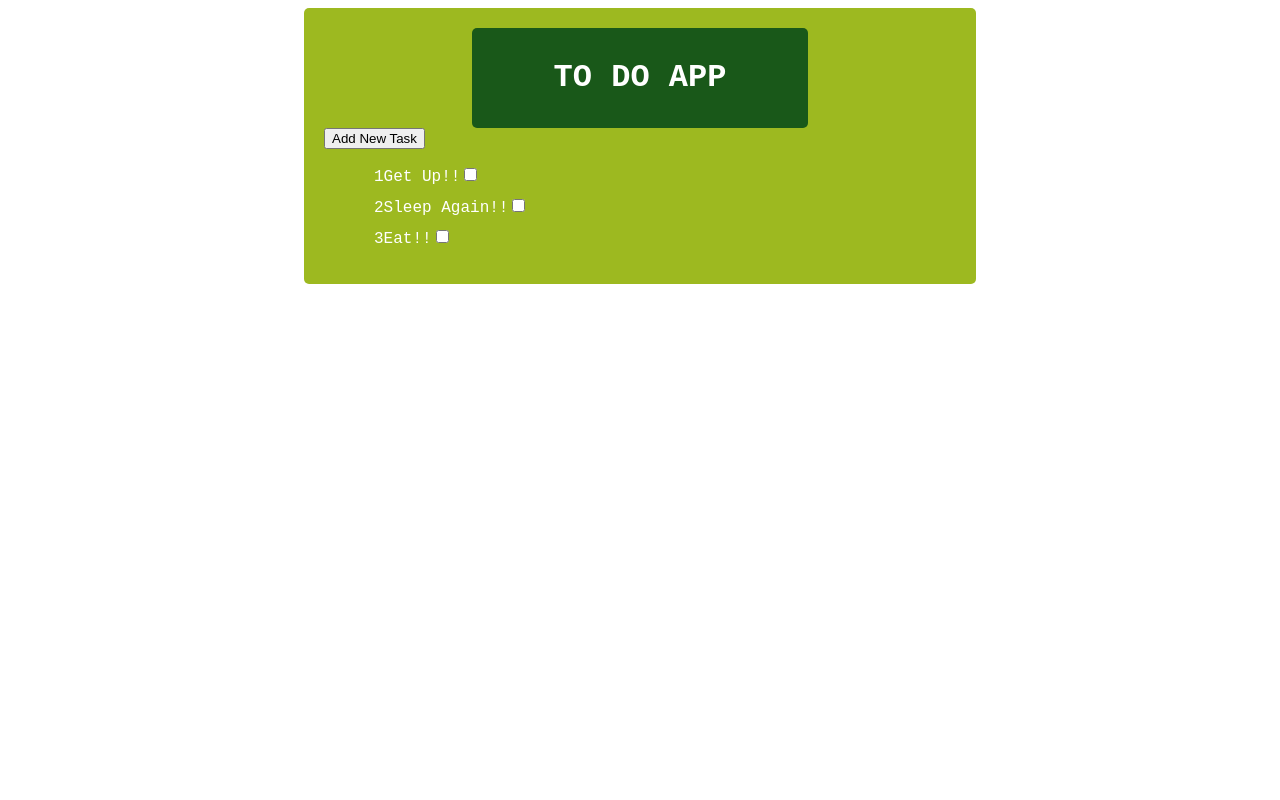
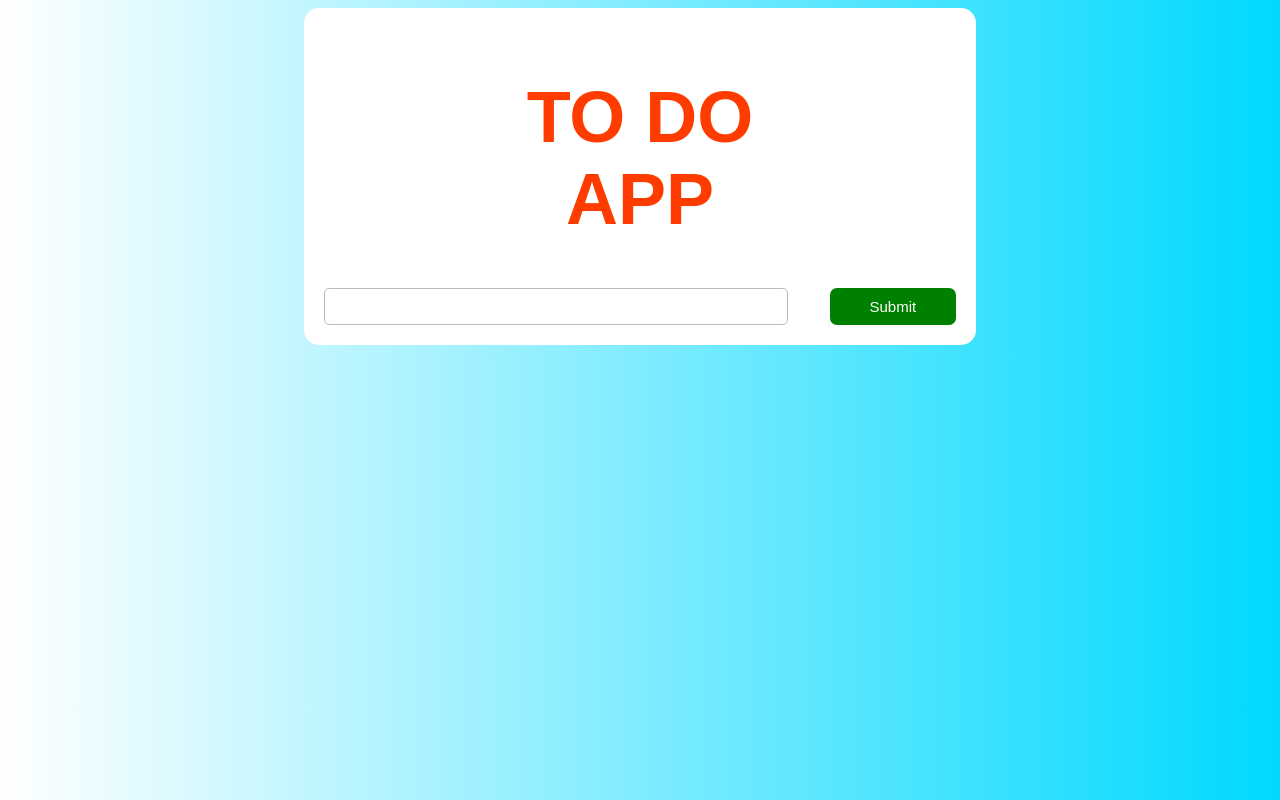
Before and after one commit to priyarajputexc/Todo-App, an Angular app: page /#/add-todo in a window 1280 px wide. Before the commit this address led to /show-list#/add-todo. Built offline with nearby package versions, Linux system fonts and the light colour scheme.

Commit message:
styles added

```diff
--- a/src/app/app-routing.module.ts
+++ b/src/app/app-routing.module.ts
@@ -20,7 +20,7 @@ const routes: Routes = [
 ];
 
 @NgModule({
-  imports: [RouterModule.forRoot(routes)],
+  imports: [RouterModule.forRoot(routes, {useHash: true})],
   exports: [RouterModule]
 })
 export class AppRoutingModule { }
--- a/src/app/app.component.css
+++ b/src/app/app.component.css
@@ -1,17 +1,15 @@
 .container {
   width: 50%;
   margin: 0 auto;
-  background-color: rgb(157, 185, 32);
   padding: 20px;
-  border-radius: 5px;
+  border-radius: 15px;
+  background-color: white;
 }
 
 .header {
   width: 50%;
   margin: 0 auto;
-  background-color: rgb(25, 88, 25);
-  border-radius: 5px;
-  padding: 10px;
-  color: white;
   text-align: center;
+  font-size: 180%;
+  color: rgb(255, 60, 0);
 }
--- a/src/app/components/add-todo-list/add-todo-list.component.css
+++ b/src/app/components/add-todo-list/add-todo-list.component.css
@@ -0,0 +1,15 @@
+.err {
+  color: white;
+  background-color: red;
+  width: 50%;
+  padding: 10px;
+  margin-top: 10px;
+  border-radius: 5px;
+}
+
+input {
+  border: 1px solid #bdbdbd;
+  border-radius: 5px;
+  padding: 10px;
+  width: 70%;
+}
--- a/src/app/components/add-todo-list/add-todo-list.component.html
+++ b/src/app/components/add-todo-list/add-todo-list.component.html
@@ -1,5 +1,5 @@
 <form #signupForm="ngForm" (ngSubmit)="onSubmit(signupForm)">
-    <input type="text" ngModel name="todoItem" required autocomplete="off">
-    <button type="submit" [disabled]="signupForm.invalid">Submit</button>
-    <div *ngIf="error">Task can not be empty</div>
+  <input type="text" ngModel name="todoItem" required autocomplete="off">
+  <button type="submit" [disabled]="signupForm.invalid">Submit</button>
+  <div class="err" *ngIf="error">Task can not be empty</div>
 </form>
--- a/src/app/components/show-list/show-list.component.css
+++ b/src/app/components/show-list/show-list.component.css
@@ -1,5 +1,8 @@
 li {
   list-style: none;
   margin: 10px;
-  color: white;
 }
+
+span {
+  margin: 20px;
+}
--- a/src/styles.css
+++ b/src/styles.css
@@ -1,3 +1,16 @@
-body{
-    font-family: 'Courier New', Courier, monospace;
+body {
+  font-family: Arial, Helvetica, sans-serif;
+  background-image: linear-gradient(to right, rgba(0, 255, 119, 0), rgb(0, 217, 255));
+  font-size: 20px;
 }
+
+button {
+  background-color: green;
+  padding: 10px;
+  border-radius: 7px;
+  color: white;
+  border: 0px;
+  float: right;
+  width: 20%;
+  font-size: 15px;
+}
```
Also changed, not shown: 2 other files (tests, documents, lock files or other folders).
